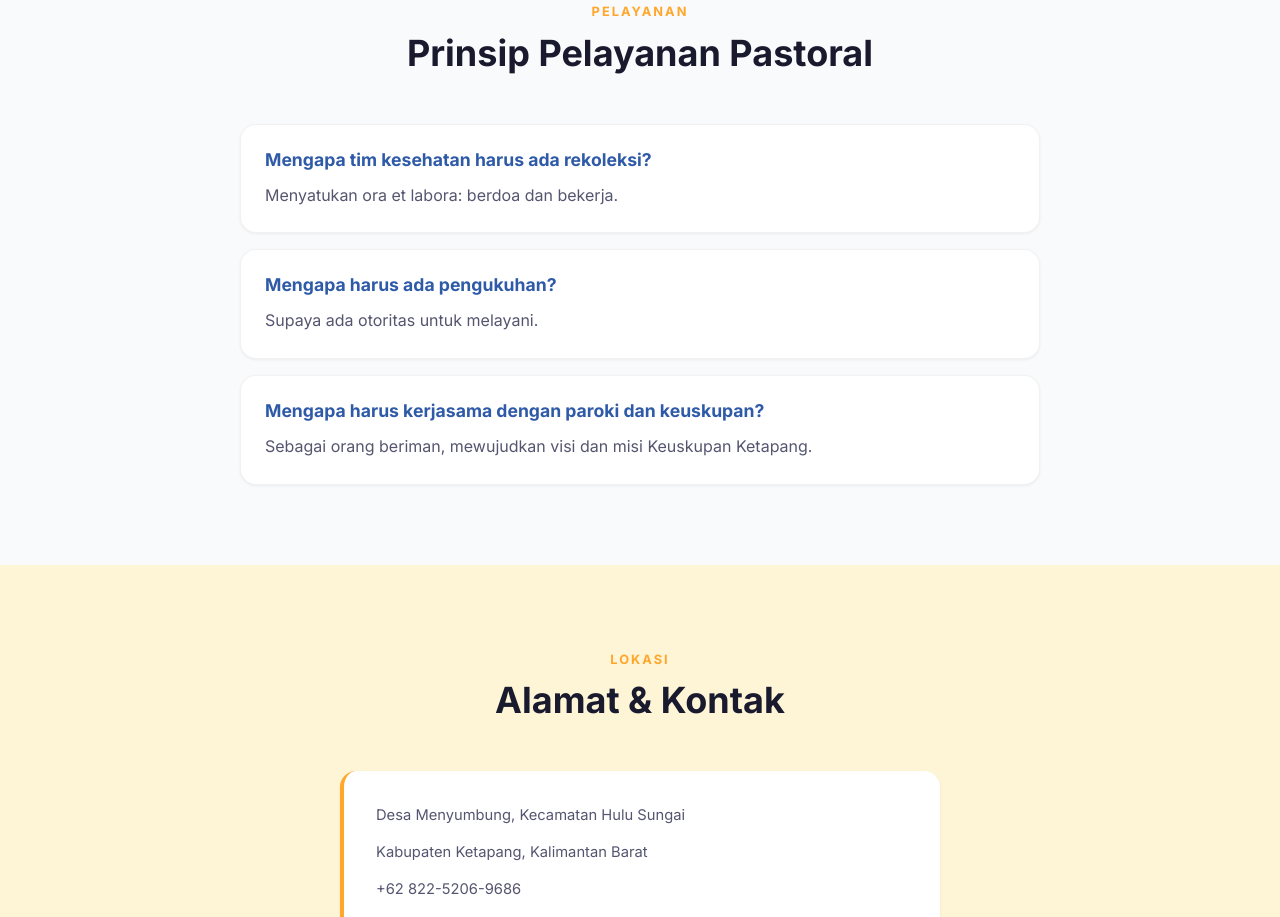
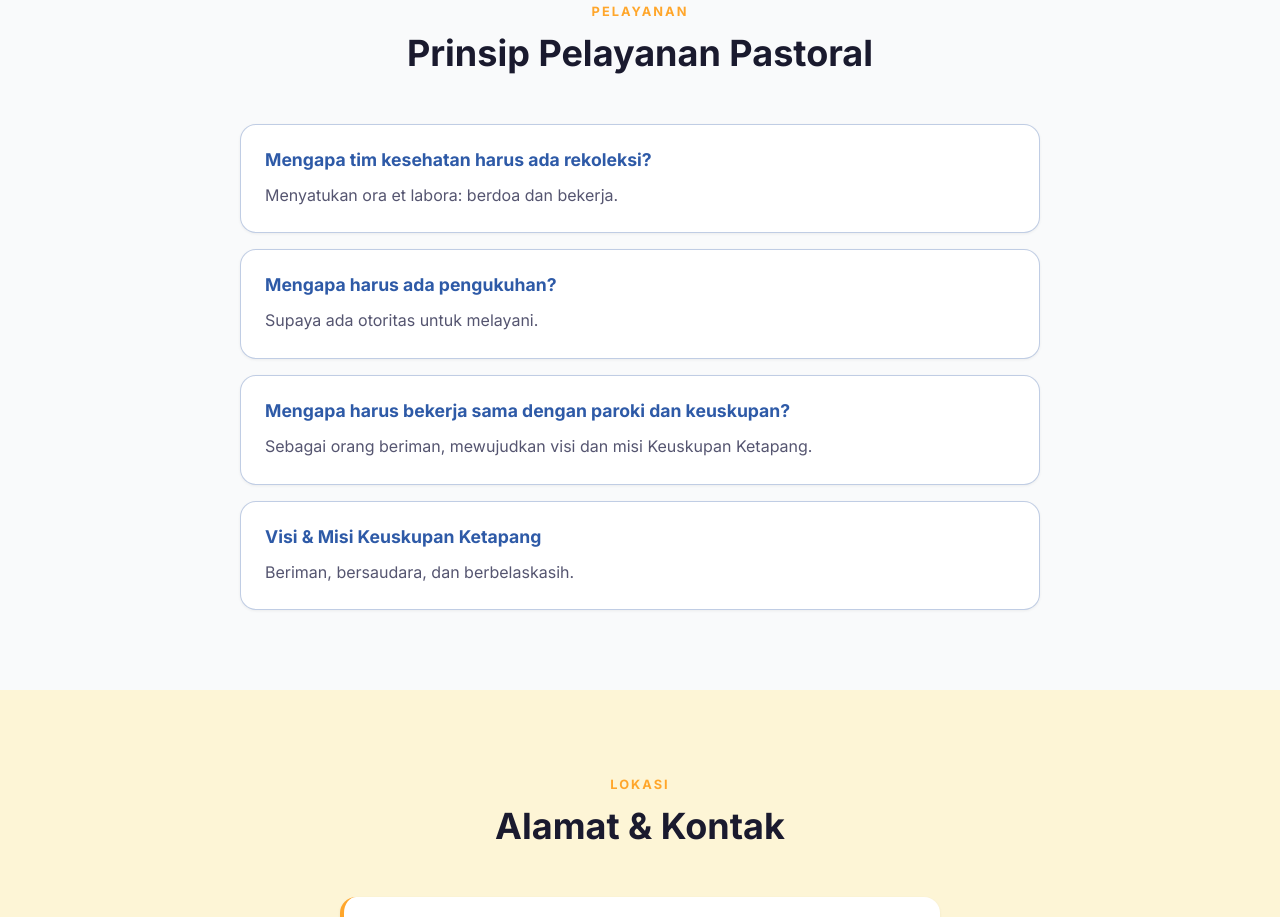
Before and after one commit to lisya-korn/paroki-menyumbung, a Next.js app: page /tentang in a window 1280 px wide. Shown: the part 5560-6477 px from the top of the page. Built offline with nearby package versions, Linux system fonts and the light colour scheme; no server answers; the database is empty.

Commit message:
Nambah Prinsip Pelayanan

```diff
--- a/src/app/tentang/page.tsx
+++ b/src/app/tentang/page.tsx
@@ -79,7 +79,8 @@ const wilayahParoki = [
 const faqPelayanan = [
   { tanya: "Mengapa tim kesehatan harus ada rekoleksi?", jawab: "Menyatukan ora et labora: berdoa dan bekerja." },
   { tanya: "Mengapa harus ada pengukuhan?", jawab: "Supaya ada otoritas untuk melayani." },
-  { tanya: "Mengapa harus kerjasama dengan paroki dan keuskupan?", jawab: "Sebagai orang beriman, mewujudkan visi dan misi Keuskupan Ketapang." }
+  { tanya: "Mengapa harus bekerja sama dengan paroki dan keuskupan?", jawab: "Sebagai orang beriman, mewujudkan visi dan misi Keuskupan Ketapang." },
+  { tanya: "Visi & Misi Keuskupan Ketapang", jawab: "Beriman, bersaudara, dan berbelaskasih." }
 ];
 
 export default async function TentangPage() {
@@ -377,7 +378,7 @@ export default async function TentangPage() {
             {faqPelayanan.map((faq, index) => (
               <div key={index} className="hover-lift" style={{
                 background: 'white',
-                border: '1px solid rgba(0,0,0,0.05)',
+                border: '1.5px solid rgba(46, 90, 167, 0.3)', /* Border warna primary transparan keliling */
                 borderRadius: 'var(--radius-lg)',
                 padding: '24px',
                 boxShadow: 'var(--shadow-sm)'
```
